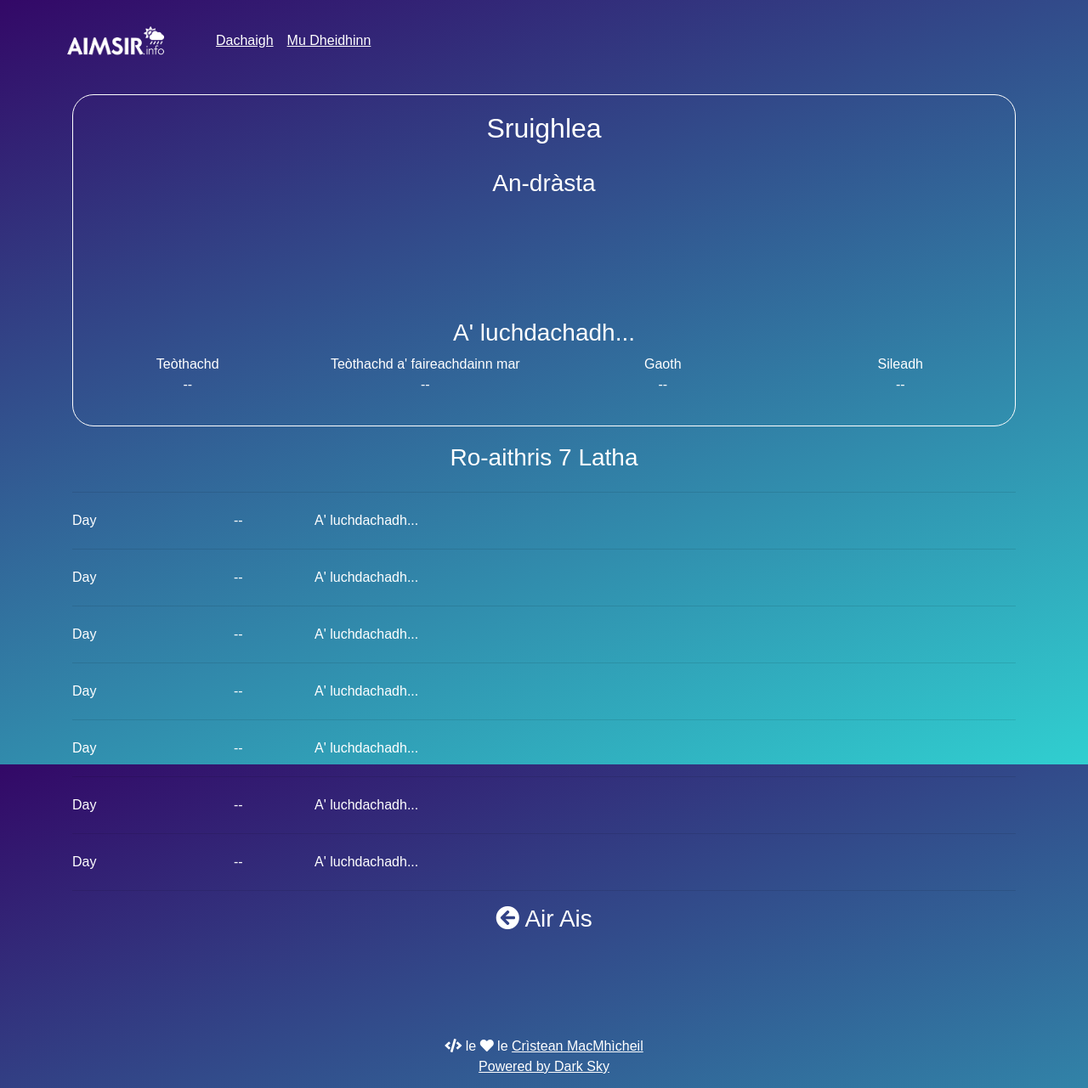
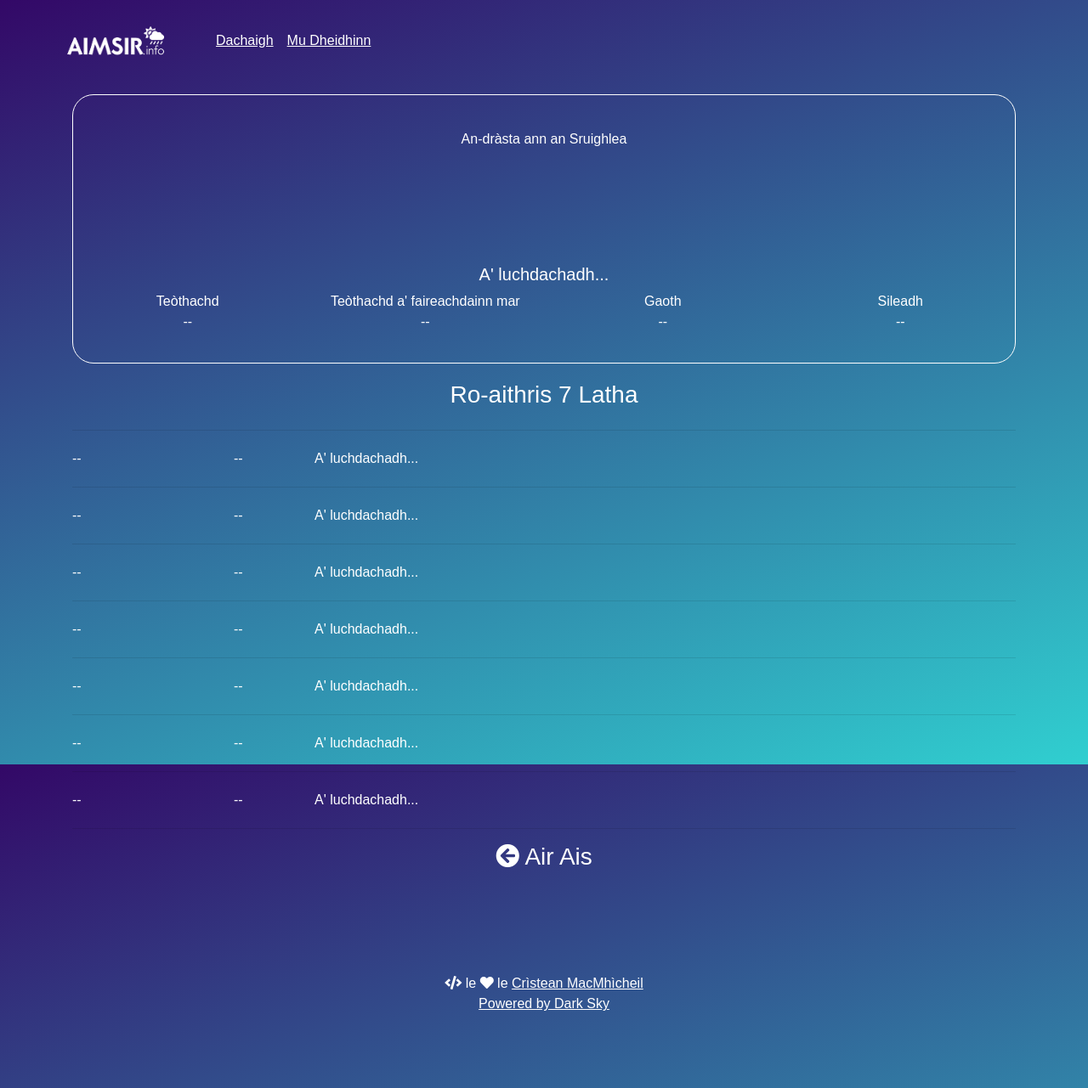
Before and after one commit to angeidheal/aimsir, a Jekyll site: the page built from baile/sruighlea.html, in a window 1280 px wide. Shown: the whole page at 85% size. Built offline with Jekyll 4.4.1, drawn with Linux system fonts in a browser that asks for light colours; nearby versions of some CDN libraries; a script that is not in the unit is left out.

Commit message:
Update sruighlea.html

```diff
--- a/baile/sruighlea.html
+++ b/baile/sruighlea.html
@@ -6,16 +6,15 @@
 
 <div class="container">
   <div class="current-weather">
-    <h2 class="location">Sruighlea</h2>
-    <h3 class="section-header">An-dràsta</h3>
+    <p class="section-header">An-dràsta ann an Sruighlea</p>
     <div class="row">
       <div class="col-md-12 weather-icon">
-        <canvas class="icon" width="128" height="128"></canvas>
+        <canvas class="icon" width="112" height="112"></canvas>
       </div>
     </div>
     <div class="row">
       <div class="col-md-12">
-        <h3 class="current-summary">A' luchdachadh...</h3>
+        <h5 class="current-summary">A' luchdachadh...</h5>
       </div>
     </div>
     <div class="row">
@@ -44,7 +43,7 @@
 
       <div class="row daily-summary day-1">
         <div class="col-md-2 day-1-day">
-          Day
+          --
         </div>
         <div class="col-md-1 day-1-temp">
           --
@@ -58,7 +57,7 @@
 
       <div class="row daily-summary day-2">
         <div class="col-md-2 day-2-day">
-          Day
+          --
         </div>
         <div class="col-md-1 day-2-temp">
           --
@@ -72,7 +71,7 @@
 
       <div class="row daily-summary day-3">
         <div class="col-md-2 day-3-day">
-          Day
+          --
         </div>
         <div class="col-md-1 day-3-temp">
           --
@@ -86,7 +85,7 @@
 
       <div class="row daily-summary day-4">
         <div class="col-md-2 day-4-day">
-          Day
+          --
         </div>
         <div class="col-md-1 day-4-temp">
           --
@@ -100,7 +99,7 @@
 
       <div class="row daily-summary day-5">
         <div class="col-md-2 day-5-day">
-          Day
+          --
         </div>
         <div class="col-md-1 day-5-temp">
           --
@@ -114,7 +113,7 @@
 
       <div class="row daily-summary day-6">
         <div class="col-md-2 day-6-day">
-          Day
+          --
         </div>
         <div class="col-md-1 day-6-temp">
           --
@@ -128,7 +127,7 @@
 
       <div class="row daily-summary day-7">
         <div class="col-md-2 day-7-day">
-          Day
+          --
         </div>
         <div class="col-md-1 day-7-temp">
           --
```
